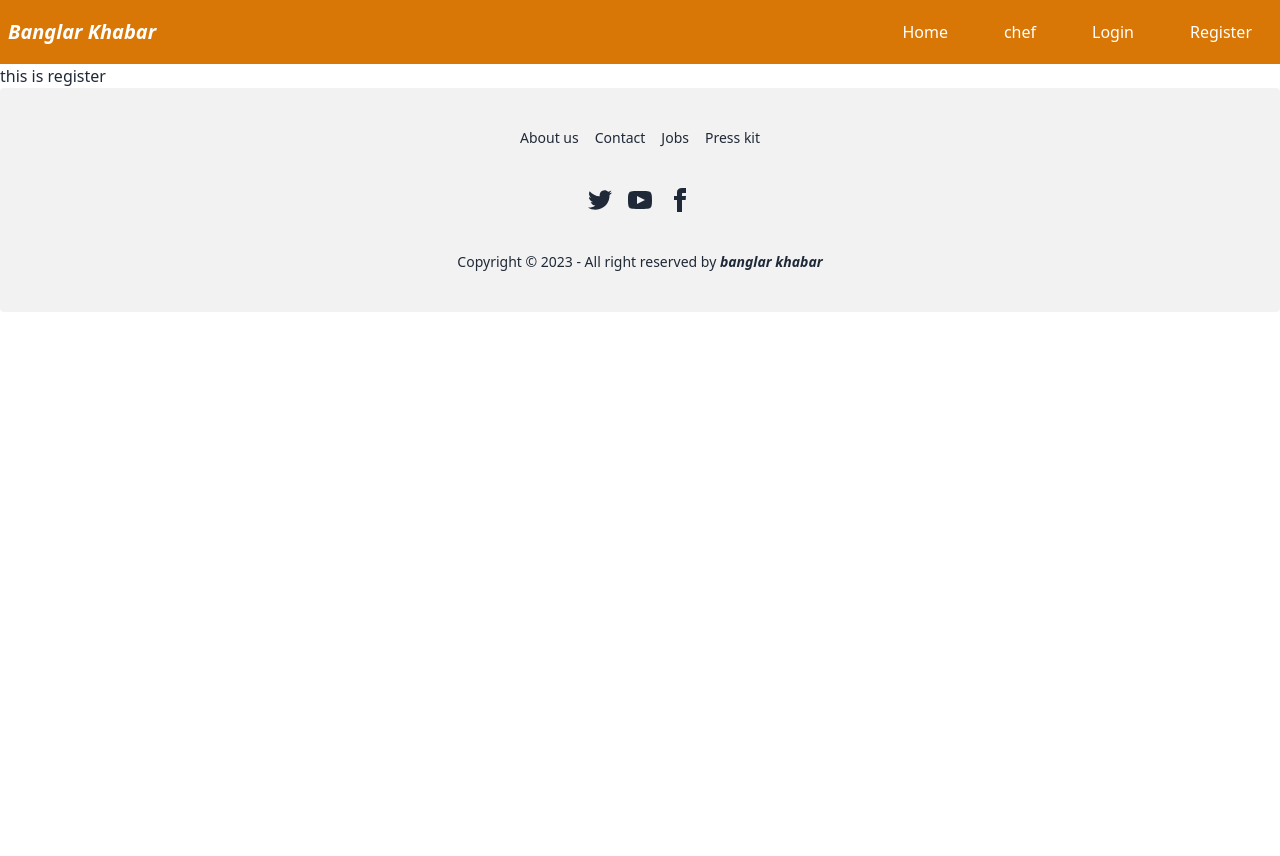
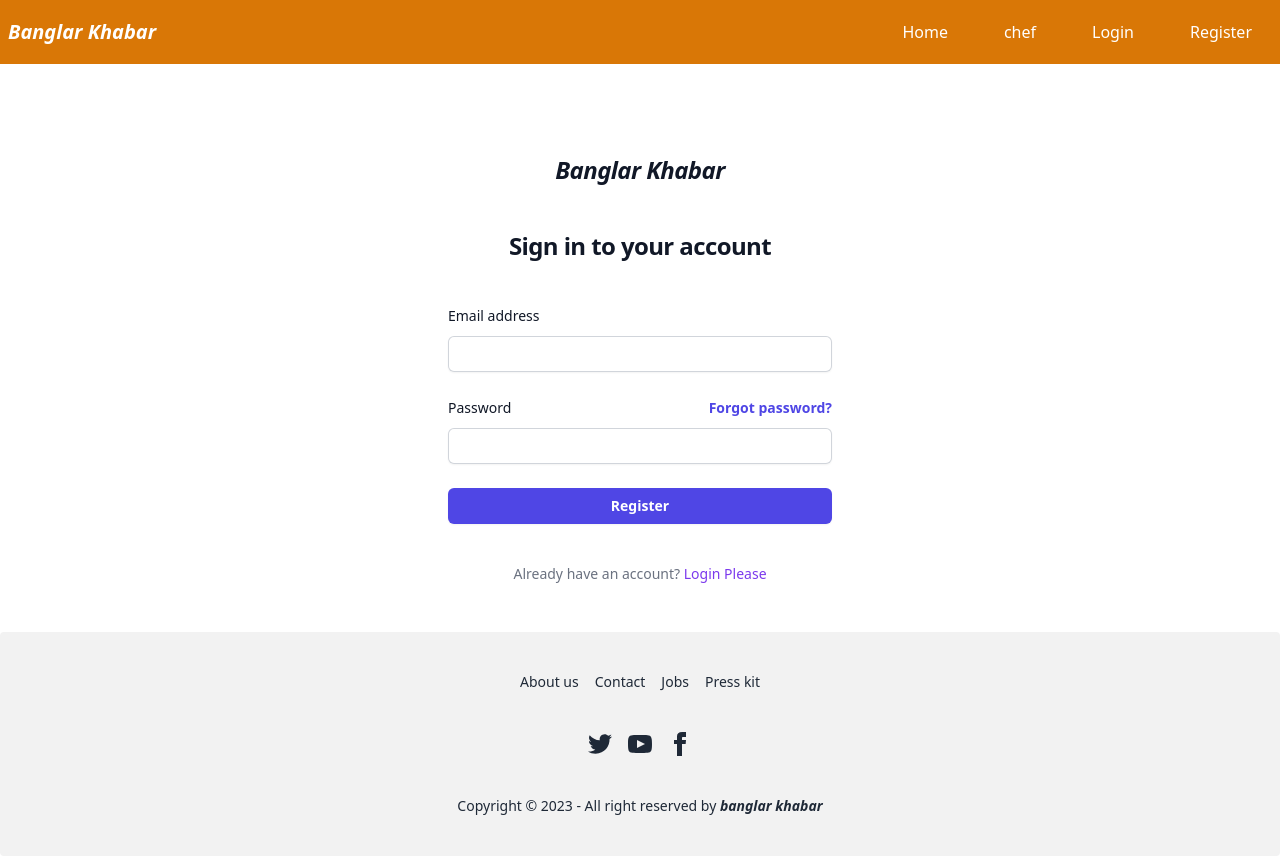
Before and after one commit to KhokonPHB07/chef-recipe-hunter-client-side-KhokonPHB07, a React (Vite) app: page /register in a window 1280 px wide. Before the commit the page ends 800 px from the top, so only its background shows below. Built offline with nearby package versions, Linux system fonts and the light colour scheme.

Commit message:
register page update

```diff
--- a/package.json
+++ b/package.json
@@ -16,6 +16,7 @@
     "match-sorter": "^6.3.1",
     "react": "^18.2.0",
     "react-dom": "^18.2.0",
+    "react-icons": "^4.8.0",
     "react-router-dom": "^6.11.2",
     "sort-by": "^1.2.0"
   },
--- a/src/Components/Login/Login.jsx
+++ b/src/Components/Login/Login.jsx
@@ -1,6 +1,8 @@
 import React from 'react';
 import Navbar from '../Navbar/Navbar';
 import Footer from '../Footer/Footer';
+import { FaGoogle,FaGithub } from "react-icons/fa";
+import { Link } from 'react-router-dom';
 
 const Login = () => {
     return (
@@ -11,11 +13,11 @@
             <div>
                 <div className="flex min-h-full flex-1 flex-col justify-center px-6 py-12 lg:px-8">
                     <div className="sm:mx-auto sm:w-full sm:max-w-sm">
-                        <img
-                            className="mx-auto h-10 w-auto"
-                            src="https://tailwindui.com/img/logos/mark.svg?color=indigo&shade=600"
-                            alt="Your Company"
-                        />
+
+                        <h2 className="mt-10 text-center text-2xl font-bold italic  leading-9 tracking-tight text-gray-900">
+                            Banglar Khabar
+                        </h2>
+
                         <h2 className="mt-10 text-center text-2xl font-bold leading-9 tracking-tight text-gray-900">
                             Sign in to your account
                         </h2>
@@ -69,14 +71,24 @@
                                 >
                                     Sign in
                                 </button>
+                                <p className="flex w-full justify-center mt-10 mb-10">----------   or Continue with   ----------</p>
+                                <button
+                                    type="submit"
+                                    className="flex w-full justify-center items-center rounded-md bg-indigo-600 px-3 py-1.5 text-sm font-semibold leading-6 text-white shadow-sm hover:bg-indigo-500 focus-visible:outline focus-visible:outline-2 focus-visible:outline-offset-2 focus-visible:outline-indigo-600 mb-4"
+                                >
+                                    <FaGoogle className='mx-3'></FaGoogle> google
+                                </button>
+                                <button
+                                    type="submit"
+                                    className="flex w-full justify-center items-center rounded-md bg-indigo-600 px-3 py-1.5 text-sm font-semibold leading-6 text-white shadow-sm hover:bg-indigo-500 focus-visible:outline focus-visible:outline-2 focus-visible:outline-offset-2 focus-visible:outline-indigo-600"
+                                >
+                                    <FaGithub className='mx-3'></FaGithub> Github
+                                </button>
                             </div>
                         </form>
 
                         <p className="mt-10 text-center text-sm text-gray-500">
-                            Not a member?{' '}
-                            <a href="#" className="font-semibold leading-6 text-indigo-600 hover:text-indigo-500">
-                                Start a 14 day free trial
-                            </a>
+                            Not a member? <Link to='/register' className='text-violet-600'>Register Please</Link>
                         </p>
                     </div>
                 </div>
--- a/src/Components/Register/Register.jsx
+++ b/src/Components/Register/Register.jsx
@@ -1,12 +1,100 @@
 import React from 'react';
 import Navbar from '../Navbar/Navbar';
 import Footer from '../Footer/Footer';
+import { Link } from 'react-router-dom';
 
 const Register = () => {
     return (
         <div>
             <Navbar></Navbar>
-            <h1>this is register</h1>
+            {/* ---------------------------------this is Register start-------------------------  */}
+
+            <div>
+                <div className="flex min-h-full flex-1 flex-col justify-center px-6 py-12 lg:px-8">
+                    <div className="sm:mx-auto sm:w-full sm:max-w-sm">
+
+                        <h2 className="mt-10 text-center text-2xl font-bold italic  leading-9 tracking-tight text-gray-900">
+                            Banglar Khabar
+                        </h2>
+
+                        <h2 className="mt-10 text-center text-2xl font-bold leading-9 tracking-tight text-gray-900">
+                            Sign in to your account
+                        </h2>
+                    </div>
+
+                    <div className="mt-10 sm:mx-auto sm:w-full sm:max-w-sm">
+                        <form className="space-y-6" action="#" method="POST">
+                            <div>
+                                <label htmlFor="email" className="block text-sm font-medium leading-6 text-gray-900">
+                                    Email address
+                                </label>
+                                <div className="mt-2">
+                                    <input
+                                        id="email"
+                                        name="email"
+                                        type="email"
+                                        autoComplete="email"
+                                        required
+                                        className="block w-full rounded-md border-0 py-1.5 text-gray-900 shadow-sm ring-1 ring-inset ring-gray-300 placeholder:text-gray-400 focus:ring-2 focus:ring-inset focus:ring-indigo-600 sm:text-sm sm:leading-6"
+                                    />
+                                </div>
+                            </div>
+
+                            <div>
+                                <div className="flex items-center justify-between">
+                                    <label htmlFor="password" className="block text-sm font-medium leading-6 text-gray-900">
+                                        Password
+                                    </label>
+                                    <div className="text-sm">
+                                        <a href="#" className="font-semibold text-indigo-600 hover:text-indigo-500">
+                                            Forgot password?
+                                        </a>
+                                    </div>
+                                </div>
+                                <div className="mt-2">
+                                    <input
+                                        id="password"
+                                        name="password"
+                                        type="password"
+                                        autoComplete="current-password"
+                                        required
+                                        className="block w-full rounded-md border-0 py-1.5 text-gray-900 shadow-sm ring-1 ring-inset ring-gray-300 placeholder:text-gray-400 focus:ring-2 focus:ring-inset focus:ring-indigo-600 sm:text-sm sm:leading-6"
+                                    />
+                                </div>
+                            </div>
+
+                            <div>
+                                <button
+                                    type="submit"
+                                    className="flex w-full justify-center rounded-md bg-indigo-600 px-3 py-1.5 text-sm font-semibold leading-6 text-white shadow-sm hover:bg-indigo-500 focus-visible:outline focus-visible:outline-2 focus-visible:outline-offset-2 focus-visible:outline-indigo-600"
+                                >
+                                    Register
+                                </button>
+                                {/* <p className="flex w-full justify-center mt-10 mb-10">----------   or Continue with   ----------</p>
+                                <button
+                                    type="submit"
+                                    className="flex w-full justify-center items-center rounded-md bg-indigo-600 px-3 py-1.5 text-sm font-semibold leading-6 text-white shadow-sm hover:bg-indigo-500 focus-visible:outline focus-visible:outline-2 focus-visible:outline-offset-2 focus-visible:outline-indigo-600 mb-4"
+                                >
+                                    <FaGoogle className='mx-3'></FaGoogle> google
+                                </button>
+                                <button
+                                    type="submit"
+                                    className="flex w-full justify-center items-center rounded-md bg-indigo-600 px-3 py-1.5 text-sm font-semibold leading-6 text-white shadow-sm hover:bg-indigo-500 focus-visible:outline focus-visible:outline-2 focus-visible:outline-offset-2 focus-visible:outline-indigo-600"
+                                >
+                                    <FaGithub className='mx-3'></FaGithub> Github
+                                </button> */}
+                            </div>
+                        </form>
+
+                        <p className="mt-10 text-center text-sm text-gray-500">
+                            Already have an account? <Link to='/login' className='text-violet-600'>Login Please</Link>
+                        </p>
+                    </div>
+                </div>
+            </div>
+
+
+            {/*----------------------------------this is Register end----------------------------  */}
             <Footer></Footer>
         </div>
     );
```
Also changed, not shown: 1 other file (tests, documents, lock files or other folders).
